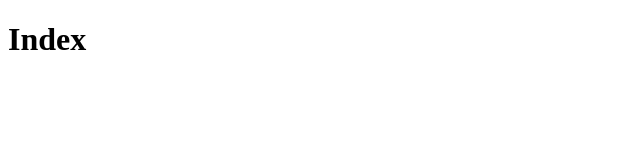
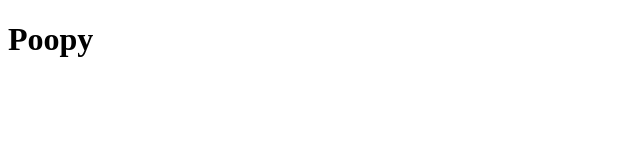
Before and after one commit to MarySaady/Website, a plain HTML site: page index.html in a window 1280 px wide. Shown: the full height of the page, 0-640 px from the left. Drawn offline with Linux system fonts and the light colour scheme.

Commit message:
Made it poopy

```diff
--- a/index.html
+++ b/index.html
@@ -5,6 +5,6 @@
     <title>Test</title>
   </head>
   <body>
-    <h1>Index</h1>
+    <h1>Poopy</h1>
   </body>
 </html>
```
